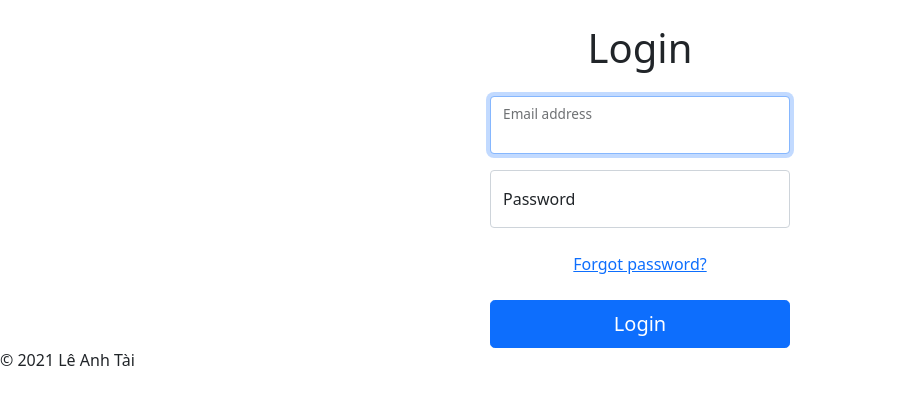
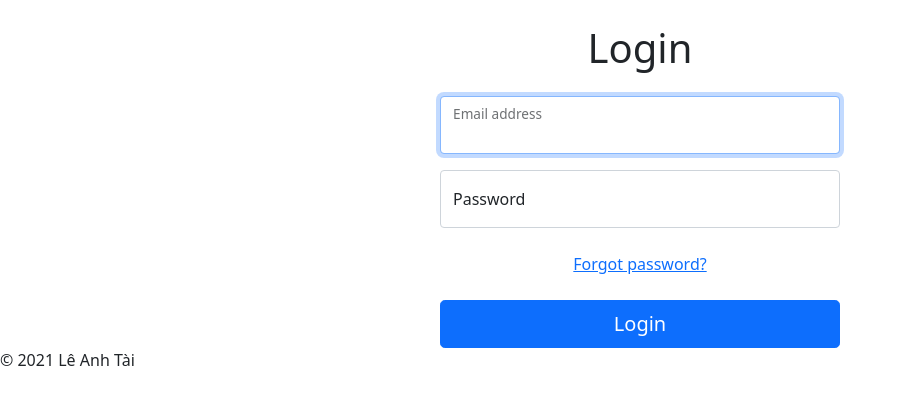
Before and after one commit to leanhtai01/ecommerce-website-php, a PHP site: page /account/login.php in a window 1280 px wide. Shown: the part 56-461 px from the top of the page, without its empty margins (0-907 px from the left). Run offline with PHP 8.4, Linux system fonts and the light colour scheme; data that the repository does not hold is empty.

Commit message:
set login-form class max-width to 400px

```diff
--- a/web/css/login.css
+++ b/web/css/login.css
@@ -5,6 +5,6 @@
    GitHub: https://github.com/leanhtai01/leanhtai01-ecommerce */
 
 .login-form {
-    max-width: 300px;
+    max-width: 400px;
     margin: auto;
 }
```
